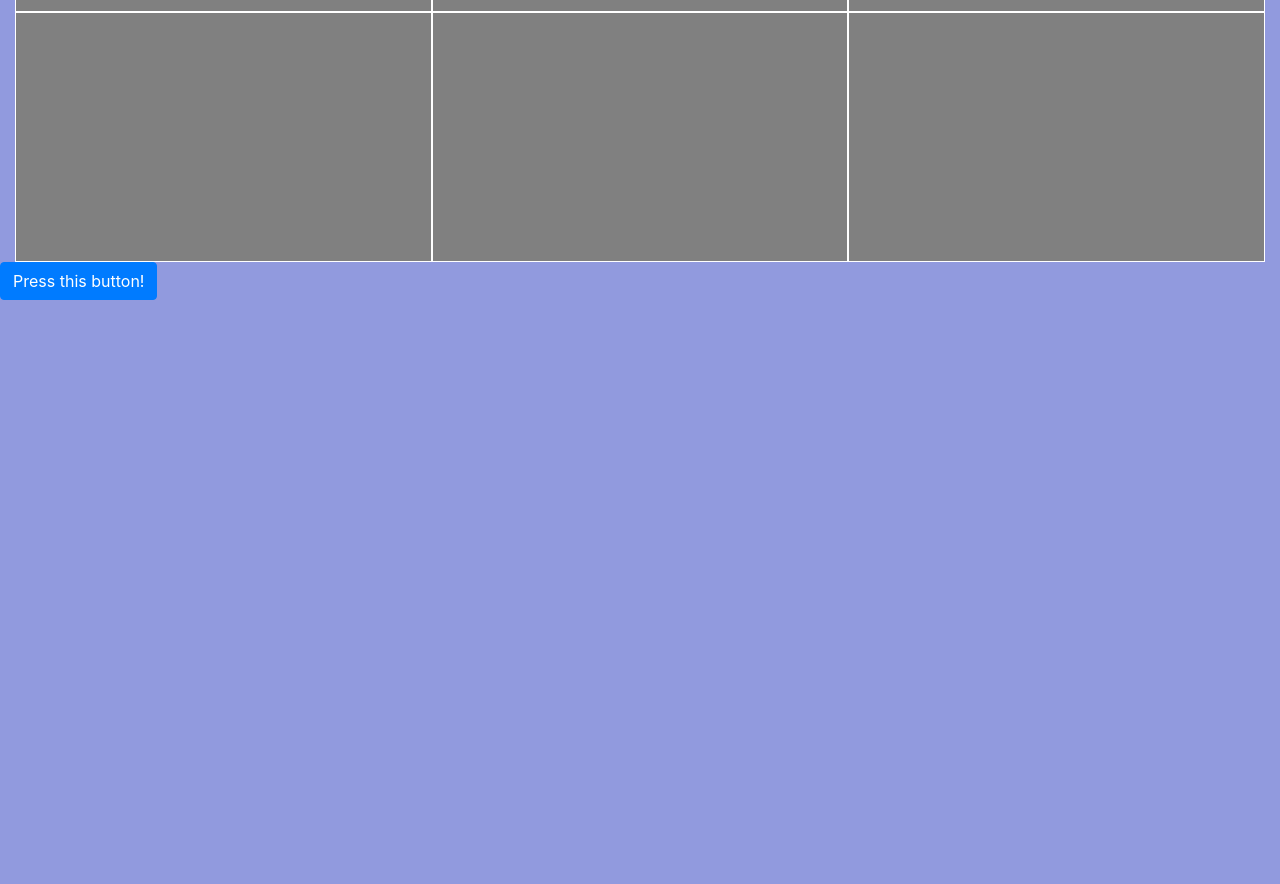
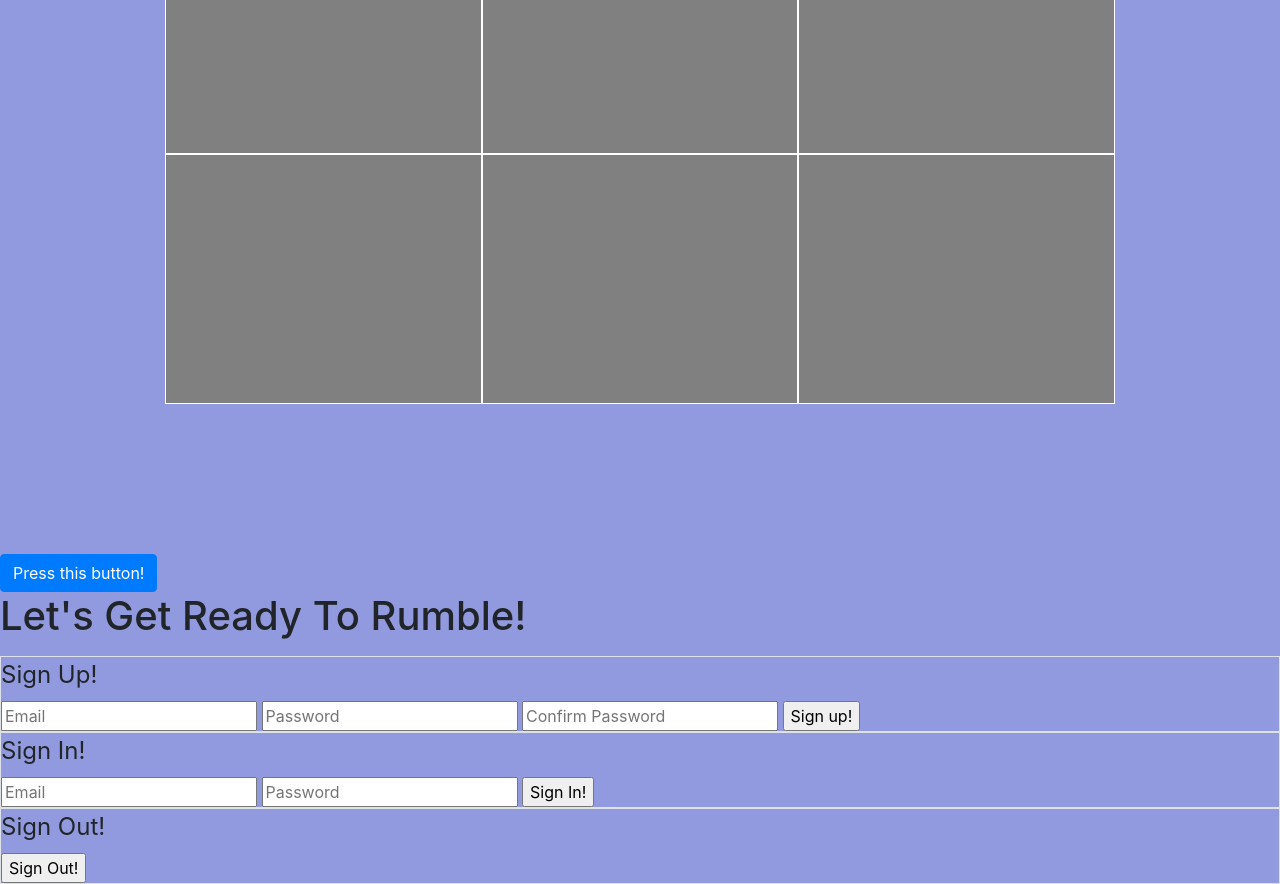
Before and after one commit to P-O-L-I-N-A/tic-tac-toey, a website built with webpack: page index.html in a window 1280 px wide. Shown: the part 544-1428 px from the top of the page. Before the commit the page ends 844 px from the top, so only its background shows below. Built offline with nearby package versions, Linux system fonts and the light colour scheme.

Commit message:
2nd Commit on Tic Tac TOEY
I made FormFields for Sign Up, In & Out
They do not work yet

```diff
--- a/assets/styles/index.scss
+++ b/assets/styles/index.scss
@@ -27,3 +27,7 @@ body {
 .teal {
   background-color: $teal;
 }
+
+.main {
+  margin: 150px;
+}
--- a/index.html
+++ b/index.html
@@ -68,5 +68,40 @@
             </div>
           </div>
         </div>
+
+        <h1>Let's Get Ready To Rumble!</h1>
+        <h2></h2>
+
+        <p id="message"></p>
+
+        <form id="sign_up" class="border">
+          <fieldset>
+            <legend>Sign Up!</legend>
+            <input type="text" name="credentials[email]" placeholder="Email">
+            <input type="password" name="credentials[password]" placeholder="Password">
+            <input type="password" name="credentials[password_confirmation]" placeholder="Confirm Password">
+            <input type="submit" value="Sign up!">
+
+          </fieldset>
+        </form>
+
+        <form id="sign_in" class="border">
+          <fieldset>
+            <legend>Sign In!</legend>
+            <input type="text" name="credentials[email]" placeholder="Email">
+            <input type="password" name="credentials[password]" placeholder="Password">
+            <input type="submit" value="Sign In!">
+
+          </fieldset>
+        </form>
+
+        <form id="sign_out" class="border">
+          <fieldset>
+            <legend>Sign Out!</legend>
+            <input type="submit" value="Sign Out!">
+
+          </fieldset>
+        </form>
+
     </body>
 </html>
```
